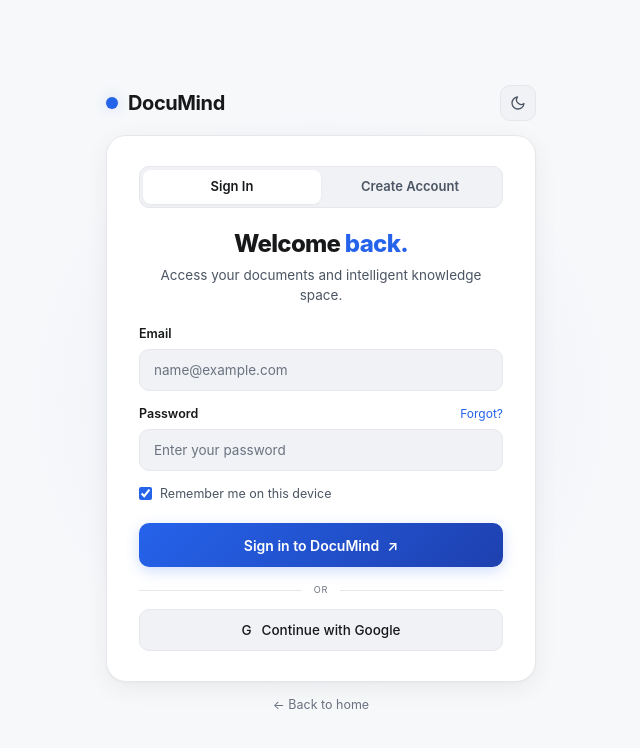
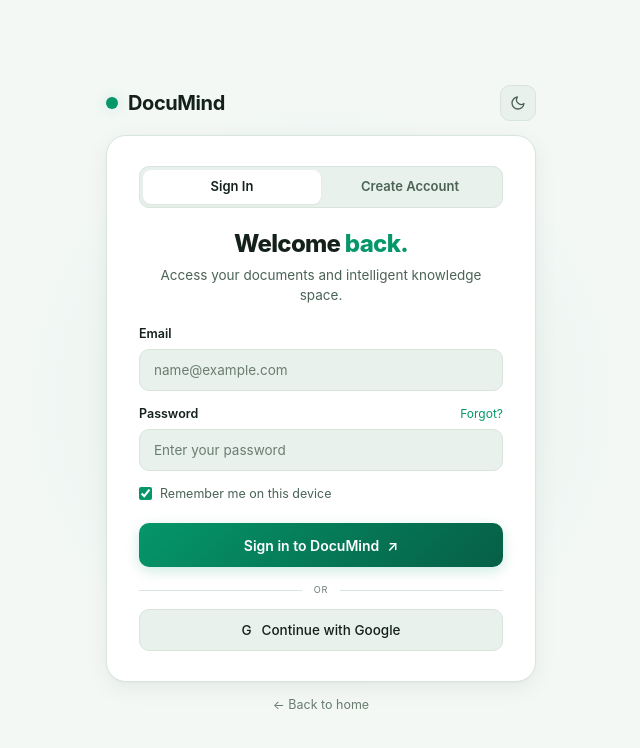
Before and after one commit to Promit2810/DocuMind, a React (Vite) app: page /login in a window 1280 px wide. Shown: the top 748 px of the page, without its empty margins (319-959 px from the left). Built offline with nearby package versions, Linux system fonts and the light colour scheme.

Commit message:
Improve loading and refresh themes

```diff
--- a/src/App.jsx
+++ b/src/App.jsx
@@ -8,19 +8,10 @@
   useLocation,
   useNavigate,
 } from "react-router-dom";
-import { useEffect, useState } from "react";
+import { lazy, Suspense, useEffect, useState } from "react";
 
-import Login from "./pages/Login";
-import Signup from "./pages/Signup";
-import Dashboard from "./pages/Dashboard";
-import Documents from "./pages/Documents";
-import Chat from "./pages/Chat";
-
-import DocumentScene from "./components/DocumentScene";
 import ThemeToggle from "./components/ThemeToggle";
 import { initTheme } from "./utils/theme";
-import FeatureCards from "./components/FeatureCards";
-import RagPipeline from "./components/RagPipeline";
 
 import {
   clearAuth,
@@ -28,6 +19,23 @@
   getStoredUser,
   getToken,
 } from "./utils/auth";
+
+const Login = lazy(() => import("./pages/Login"));
+const Signup = lazy(() => import("./pages/Signup"));
+const Dashboard = lazy(() => import("./pages/Dashboard"));
+const Documents = lazy(() => import("./pages/Documents"));
+const Chat = lazy(() => import("./pages/Chat"));
+const DocumentScene = lazy(() => import("./components/DocumentScene"));
+const FeatureCards = lazy(() => import("./components/FeatureCards"));
+const RagPipeline = lazy(() => import("./components/RagPipeline"));
+
+function LoadingFallback({ compact = false }) {
+  return (
+    <div className={compact ? "loading-fallback loading-fallback-compact" : "loading-fallback"}>
+      <span>Loading DocuMind...</span>
+    </div>
+  );
+}
 
 // =========================
 // AUTH GUARD
@@ -271,7 +279,9 @@
           </div>
 
           <div className="hero-preview">
+            <Suspense fallback={<LoadingFallback compact />}>
               <DocumentScene />
+            </Suspense>
           </div>
         </section>
 
@@ -297,7 +307,9 @@
             </p>
           </div>
 
+          <Suspense fallback={<LoadingFallback />}>
             <FeatureCards />
+          </Suspense>
         </section>
 
         {/* ================= HOW IT WORKS ================= */}
@@ -354,7 +366,9 @@
             </div>
           </div>
 
+          <Suspense fallback={<LoadingFallback />}>
             <RagPipeline />
+          </Suspense>
         </section>
 
         {/* ================= CTA ================= */}
@@ -429,6 +443,7 @@
 
   return (
     <BrowserRouter>
+      <Suspense fallback={<LoadingFallback />}>
         <Routes>
           <Route path="/" element={<Landing />} />
 
@@ -477,6 +492,7 @@
             }
           />
         </Routes>
+      </Suspense>
     </BrowserRouter>
   );
 }
--- a/src/index.css
+++ b/src/index.css
@@ -6,30 +6,30 @@
 :root,
 [data-theme="dark"] {
   /* Dark Mode Palette (Default) */
-  --bg-base: #0b0d10;
-  --bg-surface: #12151a;
-  --bg-elevated: #181c22;
-  --bg-glass: rgba(18, 21, 26, 0.82);
-  --bg-card: rgba(18, 21, 26, 0.75);
-
-  --text-primary: #f5f7fa;
-  --text-secondary: #9ca3af;
-  --text-muted: #6b7280;
-
-  --border-subtle: #22262e;
-  --border-strong: #323842;
-  --border-focus: #3b82f6;
-
-  --accent-primary: #3b82f6;
-  --accent-hover: #60a5fa;
-  --accent-deep: #1d4ed8;
-  --accent-subtle: rgba(59, 130, 246, 0.12);
-  --accent-border: rgba(59, 130, 246, 0.28);
-  --accent-glow: rgba(59, 130, 246, 0.35);
-  --accent-secondary: #a78bfa;
-  --canvas-gradient: radial-gradient(circle at 8% 4%, rgba(59, 130, 246, 0.16), transparent 28%), radial-gradient(circle at 92% 36%, rgba(167, 139, 250, 0.1), transparent 26%), linear-gradient(145deg, #0b0d10 0%, #111827 52%, #0b1020 100%);
-  --surface-gradient: linear-gradient(140deg, rgba(24, 28, 34, 0.94), rgba(18, 21, 26, 0.82) 58%, rgba(22, 30, 52, 0.9));
-  --accent-gradient: linear-gradient(120deg, #60a5fa 0%, #818cf8 52%, #c084fc 100%);
+  --bg-base: #101312;
+  --bg-surface: #181d1b;
+  --bg-elevated: #202824;
+  --bg-glass: rgba(24, 29, 27, 0.84);
+  --bg-card: rgba(24, 29, 27, 0.76);
+
+  --text-primary: #f3faf6;
+  --text-secondary: #a8b9b0;
+  --text-muted: #718079;
+
+  --border-subtle: #27332d;
+  --border-strong: #3a4b41;
+  --border-focus: #34d399;
+
+  --accent-primary: #34d399;
+  --accent-hover: #6ee7b7;
+  --accent-deep: #059669;
+  --accent-subtle: rgba(52, 211, 153, 0.12);
+  --accent-border: rgba(52, 211, 153, 0.3);
+  --accent-glow: rgba(52, 211, 153, 0.3);
+  --accent-secondary: #fbbf24;
+  --canvas-gradient: radial-gradient(circle at 8% 4%, rgba(52, 211, 153, 0.13), transparent 28%), radial-gradient(circle at 92% 36%, rgba(251, 191, 36, 0.08), transparent 26%), linear-gradient(145deg, #101312 0%, #142019 52%, #101512 100%);
+  --surface-gradient: linear-gradient(140deg, rgba(32, 40, 36, 0.95), rgba(24, 29, 27, 0.84) 58%, rgba(24, 35, 29, 0.9));
+  --accent-gradient: linear-gradient(120deg, #34d399 0%, #6ee7b7 52%, #fbbf24 100%);
 
   --success: #10b981;
   --success-subtle: rgba(16, 185, 129, 0.12);
@@ -47,40 +47,40 @@
 [data-theme="dark"] .app {
   background-color: var(--bg-base);
   background-image:
-    radial-gradient(circle at 12% 18%, rgba(59, 130, 246, 0.13) 0 1px, transparent 1.5px),
-    radial-gradient(circle at 78% 24%, rgba(147, 197, 253, 0.18) 0 1px, transparent 1.5px),
+    radial-gradient(circle at 12% 18%, rgba(52, 211, 153, 0.13) 0 1px, transparent 1.5px),
+    radial-gradient(circle at 78% 24%, rgba(167, 243, 208, 0.18) 0 1px, transparent 1.5px),
     radial-gradient(circle at 42% 72%, rgba(255, 255, 255, 0.13) 0 1px, transparent 1.5px),
-    radial-gradient(circle at 91% 82%, rgba(96, 165, 250, 0.14) 0 1px, transparent 1.5px),
-    radial-gradient(ellipse at 50% -20%, rgba(37, 99, 235, 0.16), transparent 58%);
+    radial-gradient(circle at 91% 82%, rgba(110, 231, 183, 0.14) 0 1px, transparent 1.5px),
+    radial-gradient(ellipse at 50% -20%, rgba(5, 150, 105, 0.16), transparent 58%);
   background-size: 170px 170px, 230px 230px, 290px 290px, 360px 360px, auto;
 }
 
 [data-theme="light"] {
   /* Light Mode Palette */
-  --bg-base: #f7f8fa;
+  --bg-base: #f3f8f5;
   --bg-surface: #ffffff;
-  --bg-elevated: #f0f2f5;
-  --bg-glass: rgba(255, 255, 255, 0.88);
+  --bg-elevated: #e8f1ec;
+  --bg-glass: rgba(255, 255, 255, 0.9);
   --bg-card: #ffffff;
 
-  --text-primary: #17181a;
-  --text-secondary: #4b5563;
-  --text-muted: #6b7280;
-
-  --border-subtle: #e5e7eb;
-  --border-strong: #d1d5db;
-  --border-focus: #2563eb;
-
-  --accent-primary: #2563eb;
-  --accent-hover: #1d4ed8;
-  --accent-deep: #1e40af;
-  --accent-subtle: rgba(37, 99, 235, 0.08);
-  --accent-border: rgba(37, 99, 235, 0.22);
-  --accent-glow: rgba(37, 99, 235, 0.22);
-  --accent-secondary: #7c3aed;
-  --canvas-gradient: radial-gradient(circle at 8% 0%, rgba(96, 165, 250, 0.22), transparent 27%), radial-gradient(circle at 94% 34%, rgba(251, 146, 60, 0.14), transparent 24%), linear-gradient(145deg, #f8fbff 0%, #eef4ff 54%, #fff7ed 100%);
-  --surface-gradient: linear-gradient(140deg, rgba(255, 255, 255, 0.96), rgba(248, 250, 252, 0.94) 56%, rgba(239, 246, 255, 0.96));
-  --accent-gradient: linear-gradient(120deg, #2563eb 0%, #7c3aed 54%, #c2410c 100%);
+  --text-primary: #14211b;
+  --text-secondary: #4b6357;
+  --text-muted: #6b7d72;
+
+  --border-subtle: #d7e5dc;
+  --border-strong: #b8cec0;
+  --border-focus: #059669;
+
+  --accent-primary: #059669;
+  --accent-hover: #047857;
+  --accent-deep: #065f46;
+  --accent-subtle: rgba(5, 150, 105, 0.09);
+  --accent-border: rgba(5, 150, 105, 0.24);
+  --accent-glow: rgba(5, 150, 105, 0.2);
+  --accent-secondary: #b45309;
+  --canvas-gradient: radial-gradient(circle at 8% 0%, rgba(52, 211, 153, 0.2), transparent 27%), radial-gradient(circle at 94% 34%, rgba(245, 158, 11, 0.13), transparent 24%), linear-gradient(145deg, #f8fcfa 0%, #edf7f1 54%, #fffaf0 100%);
+  --surface-gradient: linear-gradient(140deg, rgba(255, 255, 255, 0.98), rgba(248, 252, 249, 0.95) 56%, rgba(236, 248, 241, 0.96));
+  --accent-gradient: linear-gradient(120deg, #059669 0%, #34d399 54%, #d97706 100%);
 
   --success: #059669;
   --success-subtle: rgba(5, 150, 105, 0.10);
```
Lines whose indentation alone changed are shown as unchanged.
